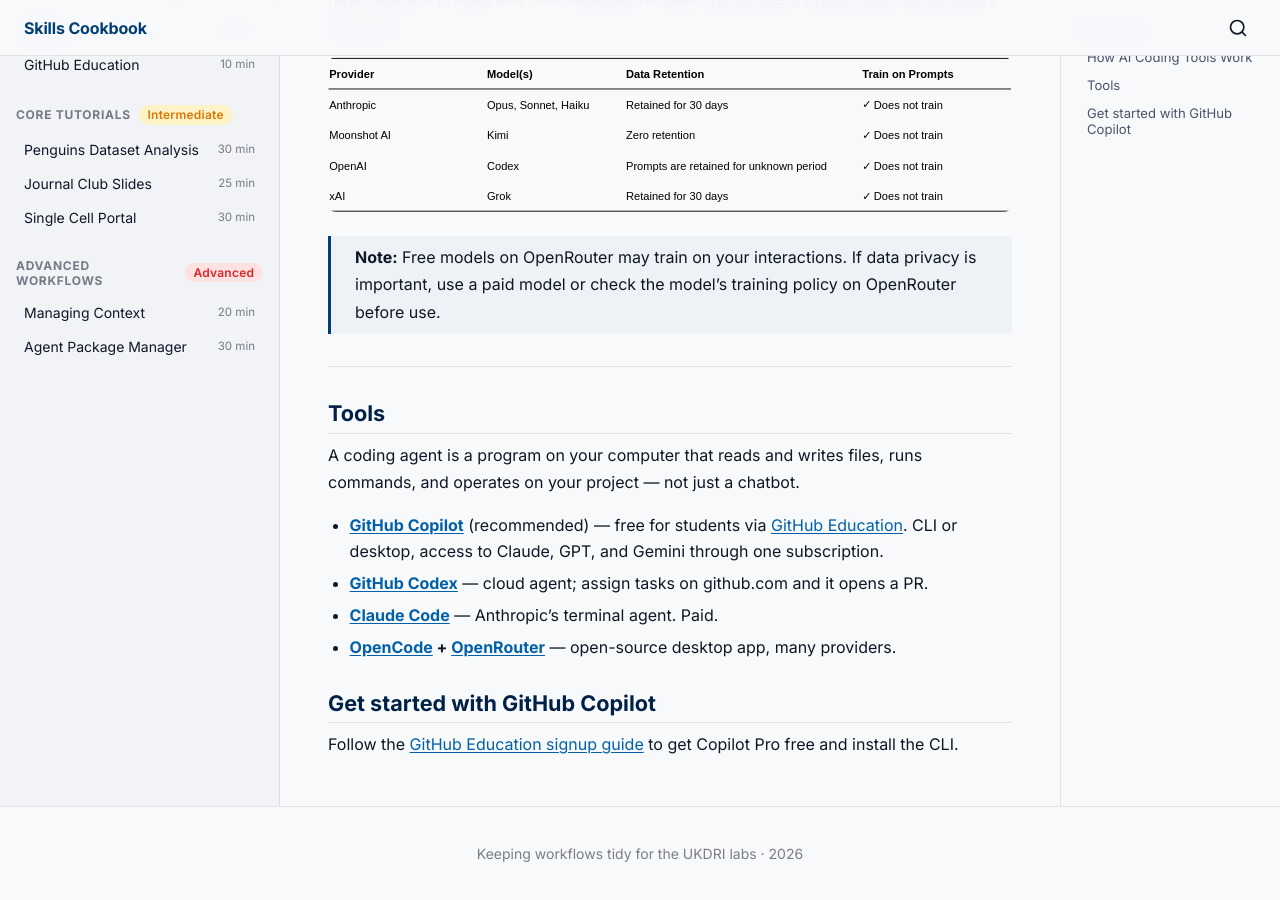
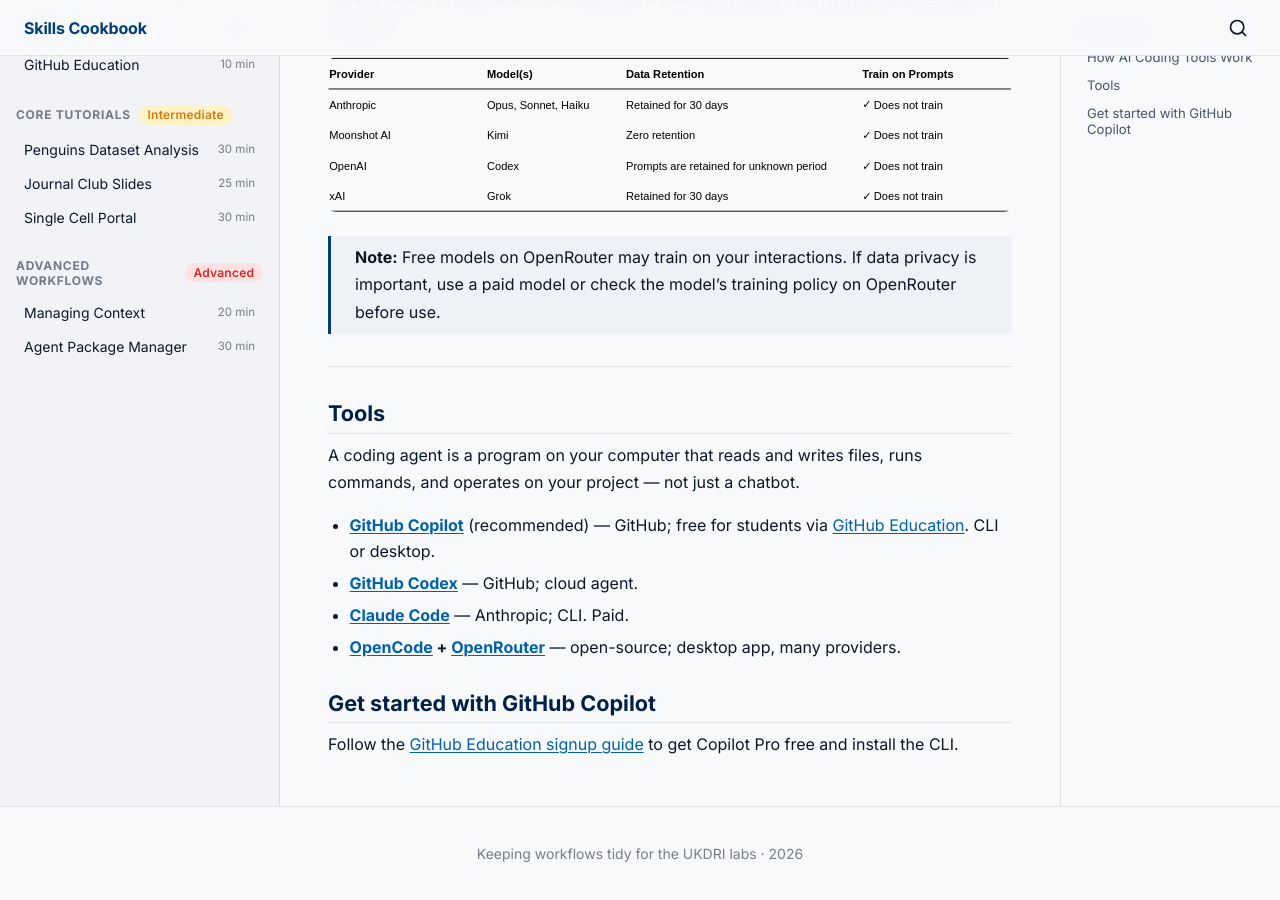
Before and after one commit to neurogenomics/agentic-life-sciences-tutorial, a Jekyll site: the page built from tutorials/01-setup.md, in a window 1280 px wide and 900 px high, scrolled down 1033 px. Built offline with Jekyll 4.4.1, drawn with Linux system fonts in a browser that asks for light colours.

```diff
--- a/tutorials/01-setup.md
+++ b/tutorials/01-setup.md
@@ -37,10 +37,10 @@ You choose an agent, connect it to a provider, and pick a model. Different combi
 
 A coding agent is a program on your computer that reads and writes files, runs commands, and operates on your project — not just a chatbot.
 
-- **[GitHub Copilot](https://github.com/features/copilot)** (recommended) — free for students via [GitHub Education](https://education.github.com). CLI or desktop, access to Claude, GPT, and Gemini through one subscription.
-- **[GitHub Codex](https://github.com/features/codex)** — cloud agent; assign tasks on github.com and it opens a PR.
-- **[Claude Code](https://docs.anthropic.com/en/docs/claude-code)** — Anthropic's terminal agent. Paid.
-- **[OpenCode](https://opencode.ai/) + [OpenRouter](https://openrouter.ai)** — open-source desktop app, many providers.
+- **[GitHub Copilot](https://github.com/features/copilot)** (recommended) — GitHub; free for students via [GitHub Education](https://education.github.com). CLI or desktop.
+- **[GitHub Codex](https://github.com/features/codex)** — GitHub; cloud agent.
+- **[Claude Code](https://docs.anthropic.com/en/docs/claude-code)** — Anthropic; CLI. Paid.
+- **[OpenCode](https://opencode.ai/) + [OpenRouter](https://openrouter.ai)** — open-source; desktop app, many providers.
 
 ## Get started with GitHub Copilot
 
```
Also changed, not shown: workshops/agentic-ai-neuroscience-2026.md (+30 -28 lines).
